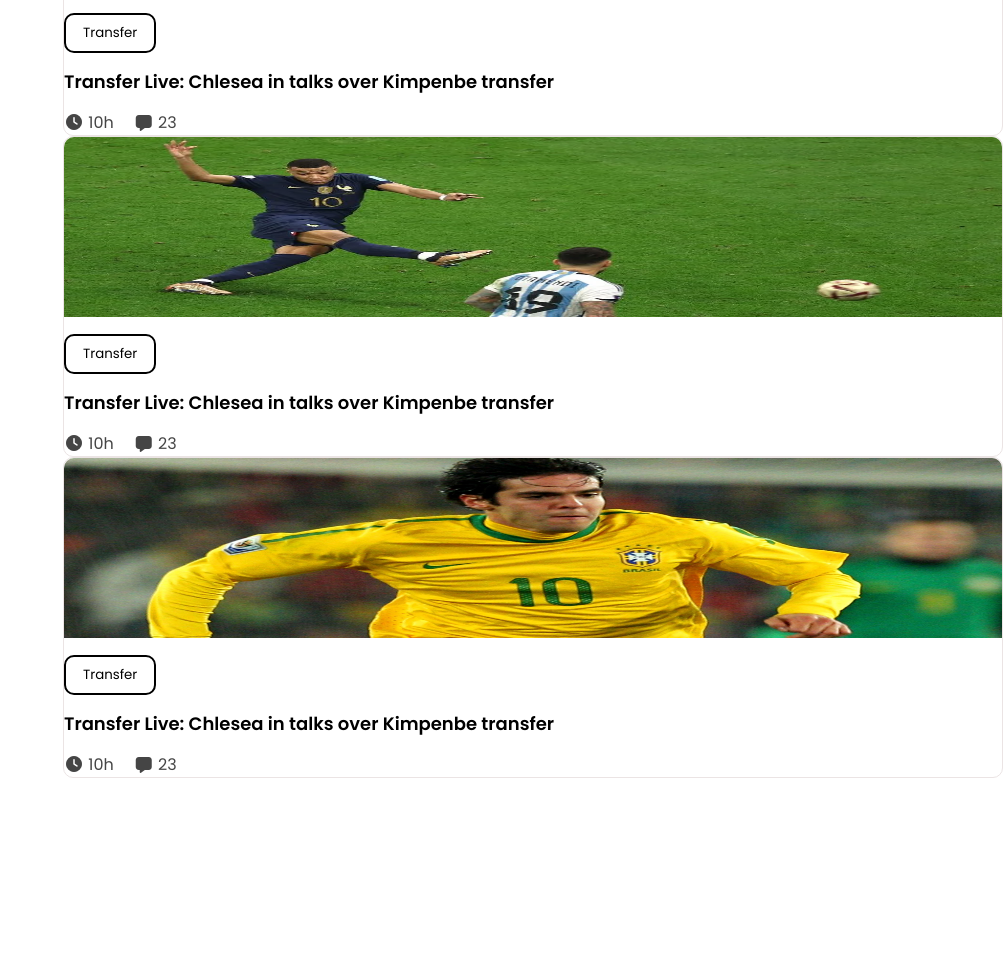
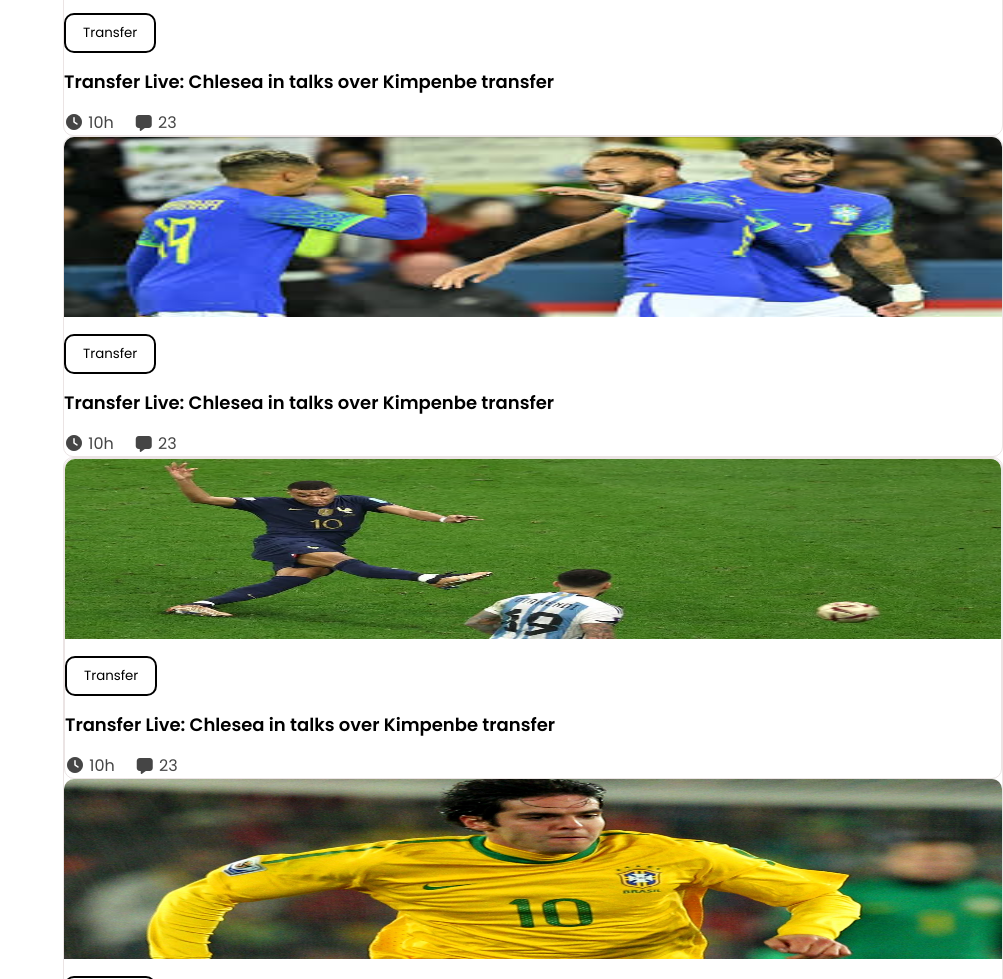
Before and after one commit to Sazzadhossain2003/assets, a plain HTML site: page index.html in a window 1280 px wide. Shown: the part 1589-2568 px from the top of the page, without its empty margins (277-1280 px from the left). Before the commit the page ends 2417 px from the top, so only its background shows below. Drawn offline with Linux system fonts and the light colour scheme.

Commit message:
added a match right card file

```diff
--- a/index.html
+++ b/index.html
@@ -73,7 +73,7 @@
                     </div>
                 </div>
                 <div class="card">
-                    <img src="./image/match/matches_5.webp" alt="">
+                    <img src="./image/match/matches_4.jpeg" alt="">
                     <div class="card-body">
                         <button class="btn">Transfer</button>
                     <h2>Transfer Live: Chlesea in talks over Kimpenbe transfer</h2>
@@ -84,6 +84,17 @@
                     </div>
                 </div>
                 <div class="card">
+                    <div class="card">
+                        <img src="./image/match/matches_5.webp" alt="">
+                        <div class="card-body">
+                            <button class="btn">Transfer</button>
+                        <h2>Transfer Live: Chlesea in talks over Kimpenbe transfer</h2>
+                        <div class="card-bottom">
+                            <span><i class="fa-solid fa-clock"></i> 10h</span>
+                            <span><i class="fa-solid fa-message"></i> 23</span>
+                            </div>
+                        </div>
+                    </div>
                     <img src="./image/match/matches_6.jpg" alt="">
                     <div class="card-body">
                         <button class="btn">Transfer</button>
@@ -96,7 +107,6 @@
                 </div>
             </div>
          </section>
-    </main>
-
+        </main>
 </body>
 </html>
--- a/style.css
+++ b/style.css
@@ -73,6 +73,7 @@
 
 .upcoming-match-right{
     flex: 1;
+    display: grid;
 }
 
 .upcoming-match-right .card{
```
